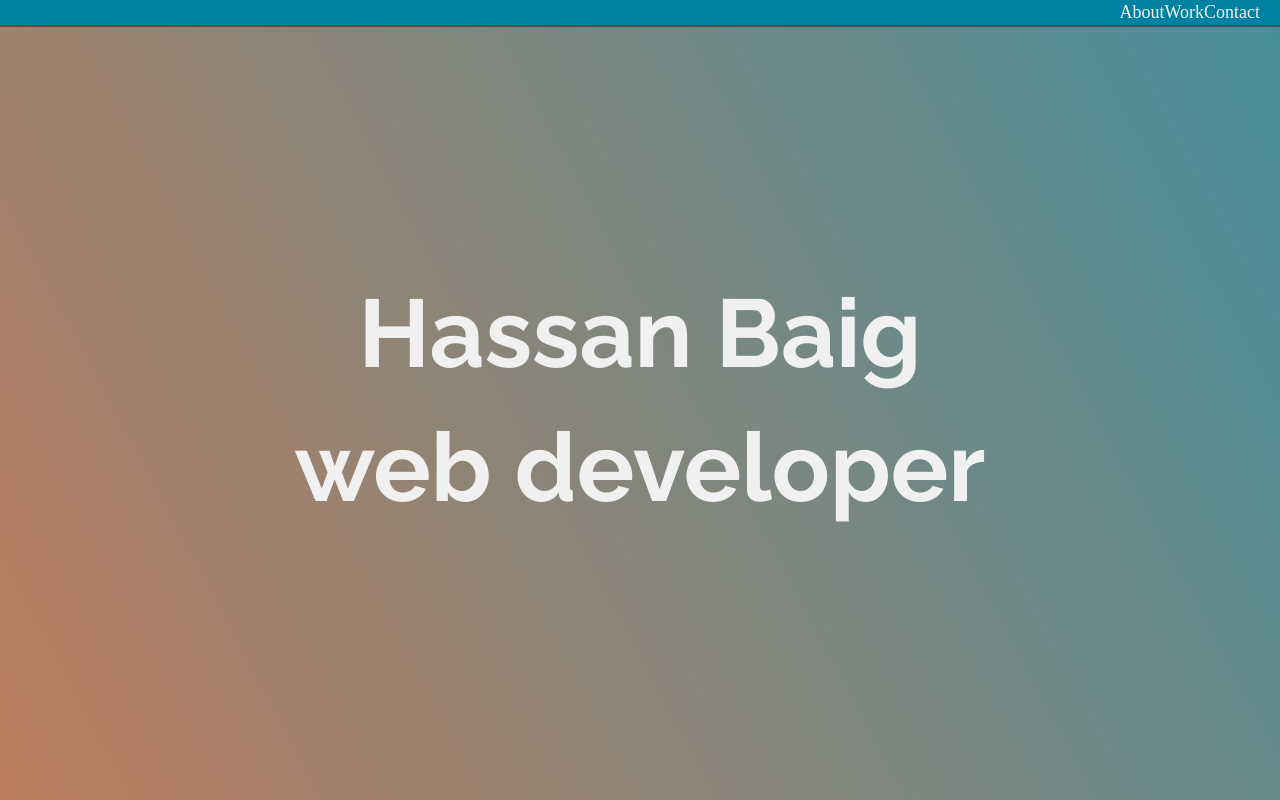
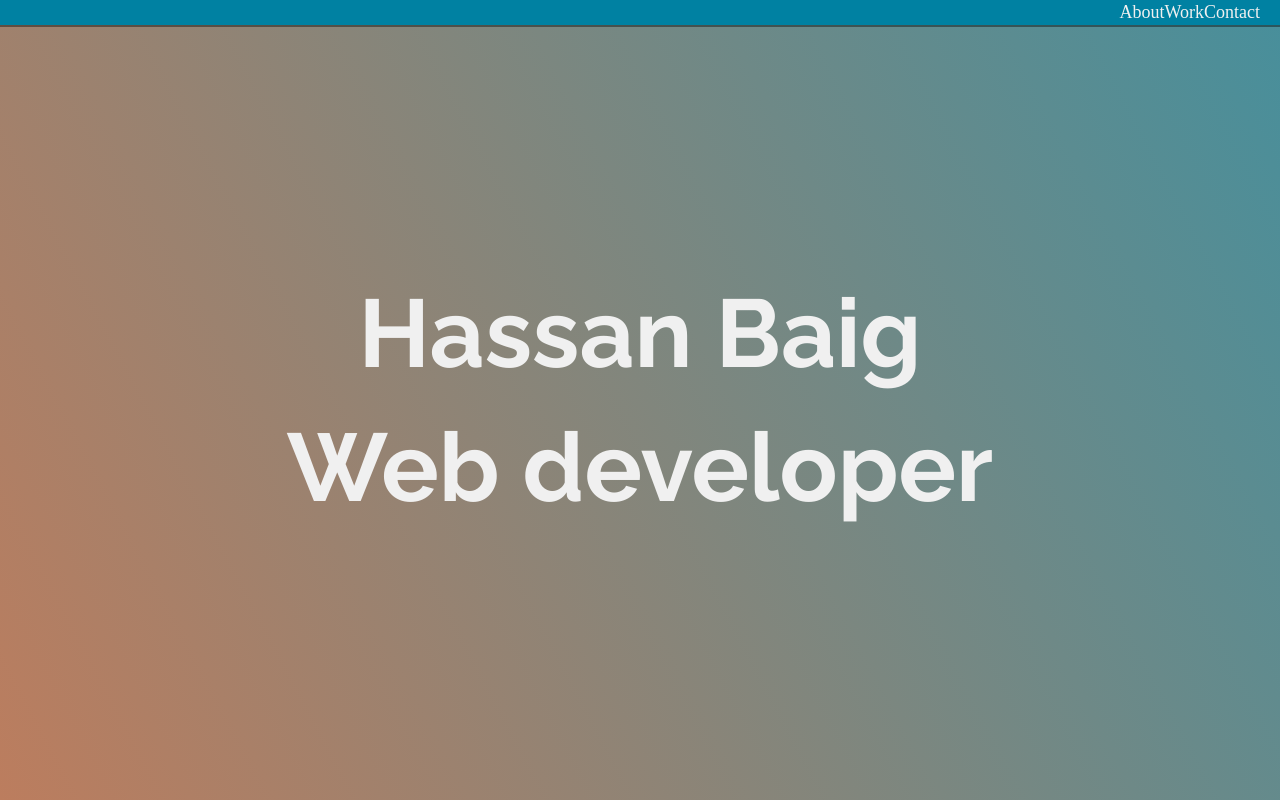
Before and after one commit to hassanbaigy3/tintash-sample-portfolio, a plain HTML site: page index.html in a window 1280 px wide. Shown: the top 800 px of the page. Drawn offline with Linux system fonts and the light colour scheme; a web font is replaced by a local one.

Commit message:
Couple changes in the structure

```diff
--- a/index.html
+++ b/index.html
@@ -31,7 +31,7 @@
 
 <section id="welcome-section" class="welcome-section">
   <h1>Hassan Baig<h1>
-      <p>web developer</p>
+  <p>Web developer</p>
 </section>
 
 <section id="projects" class="projects-section">
```
